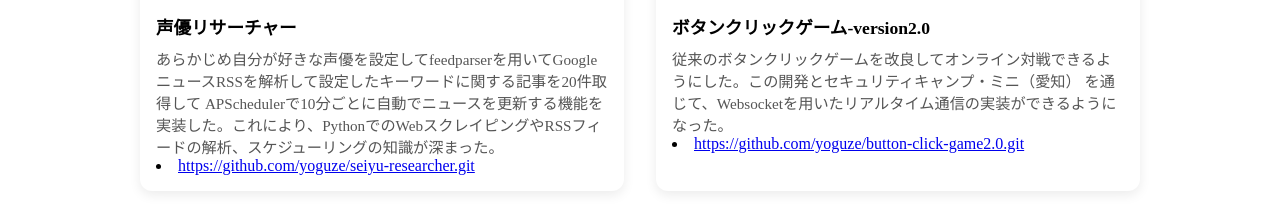
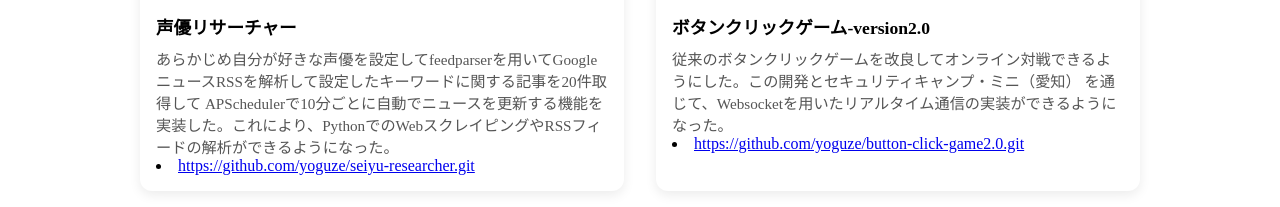
Before and after one commit to yoguze/my-works-website, a Next.js app: page /works in a window 1280 px wide. Shown: the part 434-641 px from the top of the page. Built offline with nearby package versions, Linux system fonts and the light colour scheme.

Commit message:
first commit

```diff
--- a/app/works/page.js
+++ b/app/works/page.js
@@ -32,7 +32,7 @@ export default function Home() {
                 <div className="body">
                     <h2>声優リサーチャー</h2>
                     <p>あらかじめ自分が好きな声優を設定してfeedparserを用いてGoogleニュースRSSを解析して設定したキーワードに関する記事を20件取得して
-                      APSchedulerで10分ごとに自動でニュースを更新する機能を実装した。これにより、PythonでのWebスクレイピングやRSSフィードの解析、スケジューリングの知識が深まった。
+                      APSchedulerで10分ごとに自動でニュースを更新する機能を実装した。これにより、PythonでのWebスクレイピングやRSSフィードの解析ができるようになった。
                     </p>
                     <li><Link href="https://github.com/yoguze/seiyu-researcher.git">https://github.com/yoguze/seiyu-researcher.git</Link></li>
                 </div>
```
